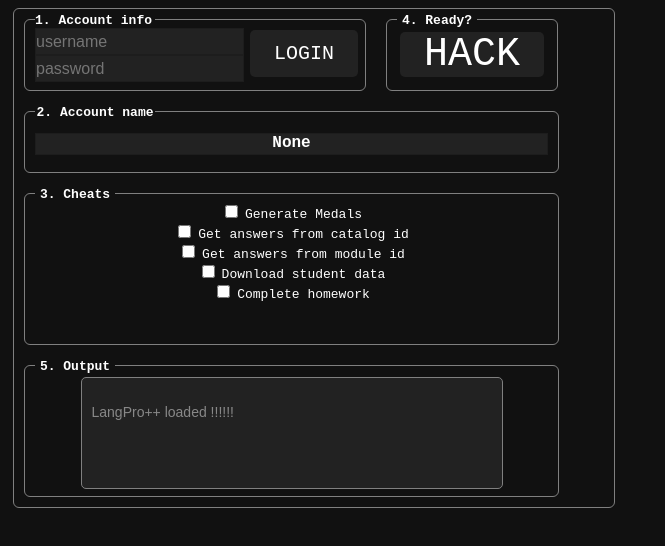
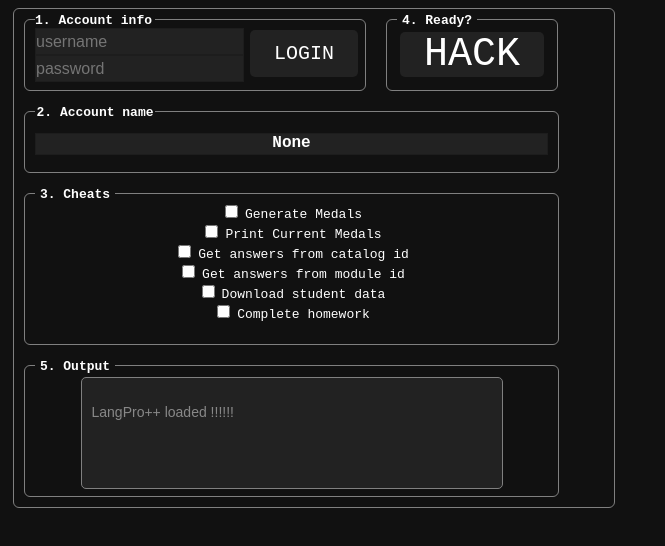
Before and after one commit to Alpha-404/LangPRO, a plain HTML site: page index.html in a window 1280 px wide. Shown: the whole page, without its empty margins (0-665 px from the left). Drawn offline with Linux system fonts and the light colour scheme.

Commit message:
Update index.html

```diff
--- a/index.html
+++ b/index.html
@@ -32,6 +32,10 @@
                     </div>
                 </div>
                 <div>
+                    <input type="checkbox" id="printCurMedals">
+                    <label class="genericLabel" for="printCurMedals" onclick="cheatsConfig('printCurMedals')"> Print Current Medals</label><br>
+                </div>
+                <div>
                     <input type="checkbox" id="cataAns">
                     <label class="genericLabel" for="cataAns" onclick="cheatsConfig('cataAns')"> Get answers from catalog id</label><br>
                     <div>
```
